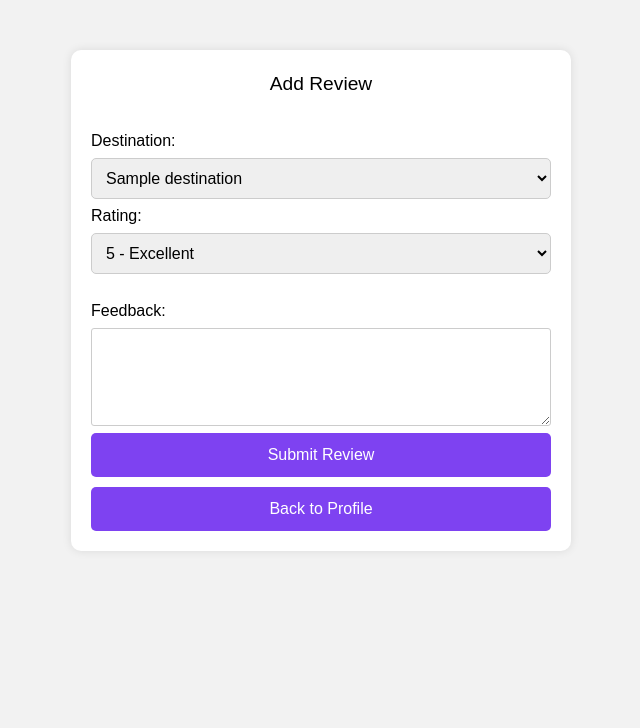
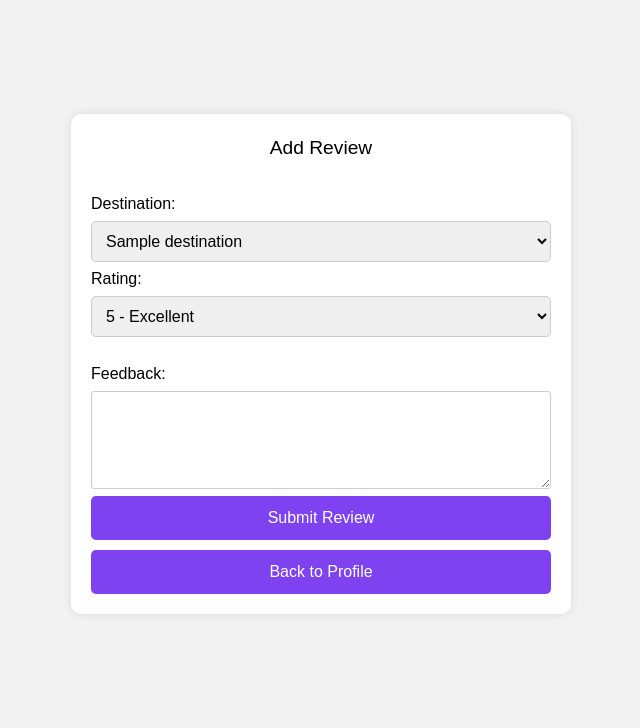
Before and after one commit to ay0-0n/TourPlanner, a Flask app: page /add_review in a window 1280 px wide. Shown: the part 72-800 px from the top of the page, without its empty margins (319-959 px from the left). Run offline with Flask 3, Linux system fonts and the light colour scheme; tables that the repository leaves empty hold one stand-in row (values such as "Sample post"); some libraries are stand-ins or nearby versions.

Commit message:
centered everything

```diff
--- a/app/templates/index.html
+++ b/app/templates/index.html
@@ -38,7 +38,7 @@
             </div>
         </nav>
     </header>
-    <main>
+    <main style="display: flex; flex-direction: column; justify-content: center; align-items: center; height: calc(100vh - 4.5rem);">
     {% block content %}
     {% endblock %}
     </main>
```
